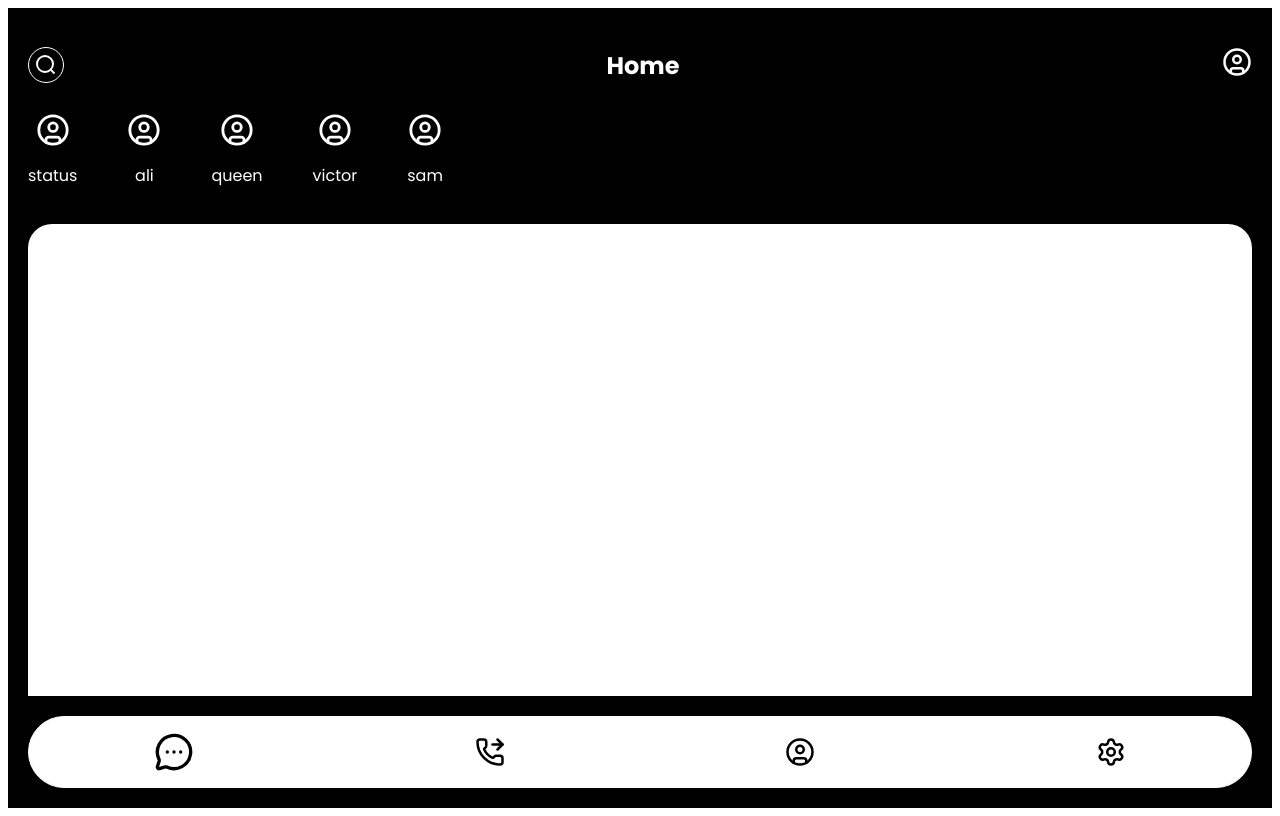
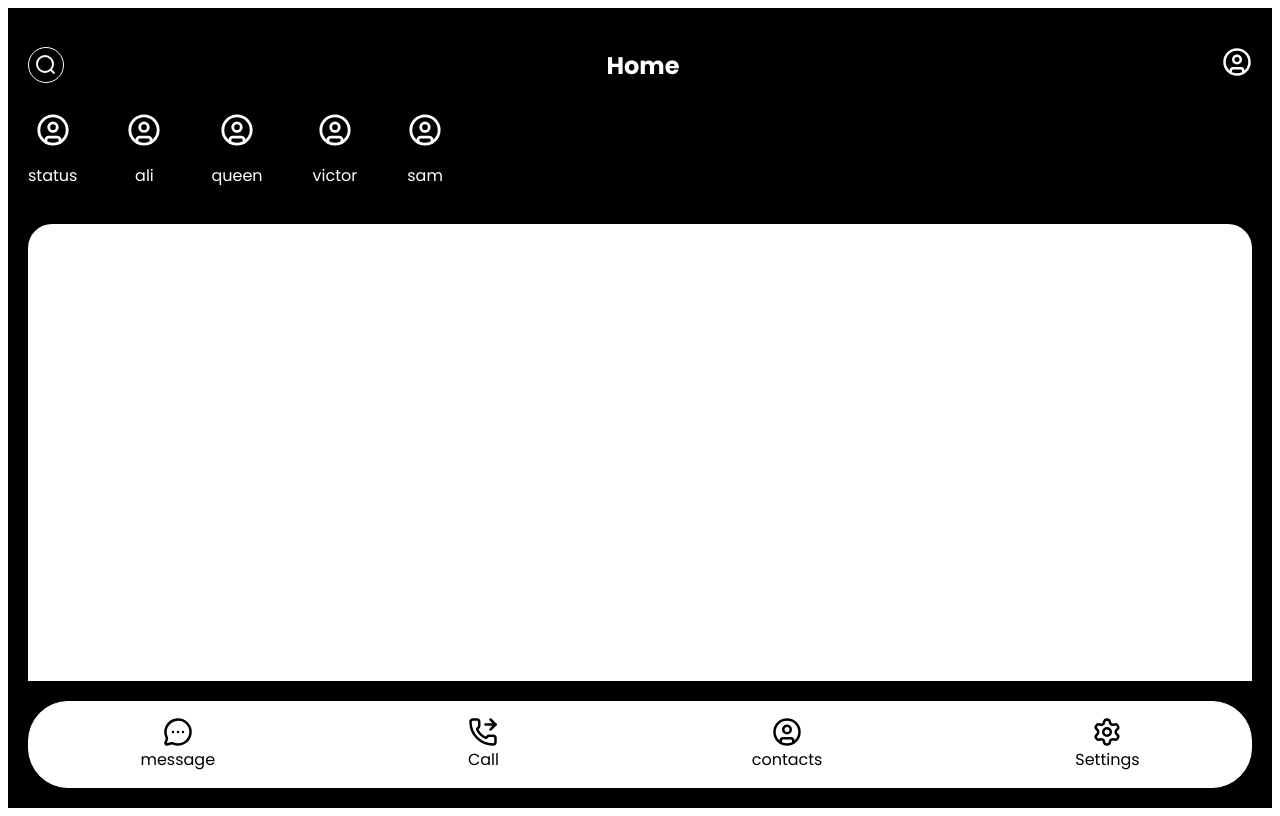
Before and after one commit to Ali1972101/QAchatbox, a React (Vite) app: page /message in a window 1280 px wide. Built offline with nearby package versions, Linux system fonts and the light colour scheme.

Commit message:
Fix state declarations and typos in Message.jsx and restore returns in Login and Signup

```diff
--- a/src/Pages/Home.jsx
+++ b/src/Pages/Home.jsx
@@ -66,7 +66,7 @@ export default function Home() {
     </div>
 
     <div>
-        <h1 className="footer"> <Link style={{textDecoration:"none", color:"black"}} to="/message">Sign up with email</Link></h1>
+        <h1 className="footer"> <Link style={{textDecoration:"none", color:"black"}} to="/signup">Sign up with email</Link></h1>
     </div>
 
     <div>
--- a/src/Pages/Message.jsx
+++ b/src/Pages/Message.jsx
@@ -14,15 +14,43 @@ import {
 export default function Message() {
   const [message, setMessage] = useState(true);
   const [call, setCall] = useState(false);
+  const [contact, setContact] = useState(false);
+  const [setting, setSetting] = useState(false);
 
   const messageMenu = () => {
     setMessage(!message);
-    if (!message) setCall(false);
+    if (!message) {
+      setCall(false);
+      setContact(false);
+      setSetting(false);
+    }
   };
 
   const callMenu = () => {
     setCall(!call);
-    if (!call) setMessage(false);
+    if (!call) {
+      setMessage(false);
+      setContact(false);
+      setSetting(false);
+    }
+  };
+
+  const contactMenu = () => {
+    setContact(!contact);
+    if (!contact) {
+      setMessage(false);
+      setCall(false);
+      setSetting(false);
+    }
+  };
+
+  const settingMenu = () => {
+    setSetting(!setting);
+    if (!setting) {
+      setMessage(false);
+      setCall(false);
+      setContact(false);
+    }
   };
 
   return (
@@ -35,7 +63,10 @@ export default function Message() {
         </div>
       </div>
 
-      <div className="people" style={{ display: "flex", gap: "50px", marginTop: "10px" }}>
+      <div
+        className="people"
+        style={{ display: "flex", gap: "50px", marginTop: "10px" }}
+      >
         <div
           style={{
             display: "flex",
@@ -87,21 +118,68 @@ export default function Message() {
         </div>
       </div>
 
-      {(message || call) && <div className="white-panel"></div>}
+      {(message || call || contact || setting) && (
+        <div className="white-panel"></div>
+      )}
 
       <div className="social-footer">
+        <div
+          style={{
+            display: "flex",
+            flexDirection: "column",
+            alignItems: "center",
+          }}
+        >
           <MessageCircleMore
             onClick={messageMenu}
-          size={40}
+            size={30}
             className={`message ${message ? "active" : ""}`}
           />
+          <span>message</span>
+        </div>
+        <div
+          style={{
+            display: "flex",
+            flexDirection: "column",
+            alignItems: "center",
+          }}
+        >
           <PhoneForwarded
             onClick={callMenu}
             size={30}
             className={`message ${call ? "active" : ""}`}
           />
-        <CircleUser size={30} />
-        <Settings size={30} />
+          <span>Call</span>
+        </div>
+
+        <div
+          style={{
+            display: "flex",
+            flexDirection: "column",
+            alignItems: "center",
+          }}
+        >
+          <CircleUser
+            size={30}
+            onClick={contactMenu}
+            className={`contact ${contact ? "active" : ""}`}
+          />
+          <span>contacts</span>
+        </div>
+        <div
+          style={{
+            display: "flex",
+            flexDirection: "column",
+            alignItems: "center",
+          }}
+        >
+          <Settings
+            size={30}
+            onClick={settingMenu}
+            className={`setting ${setting ? "active" : ""}`}
+          />
+          <span>Settings</span>
+        </div>
       </div>
     </section>
   );
```
Lines whose indentation alone changed are shown as unchanged.
